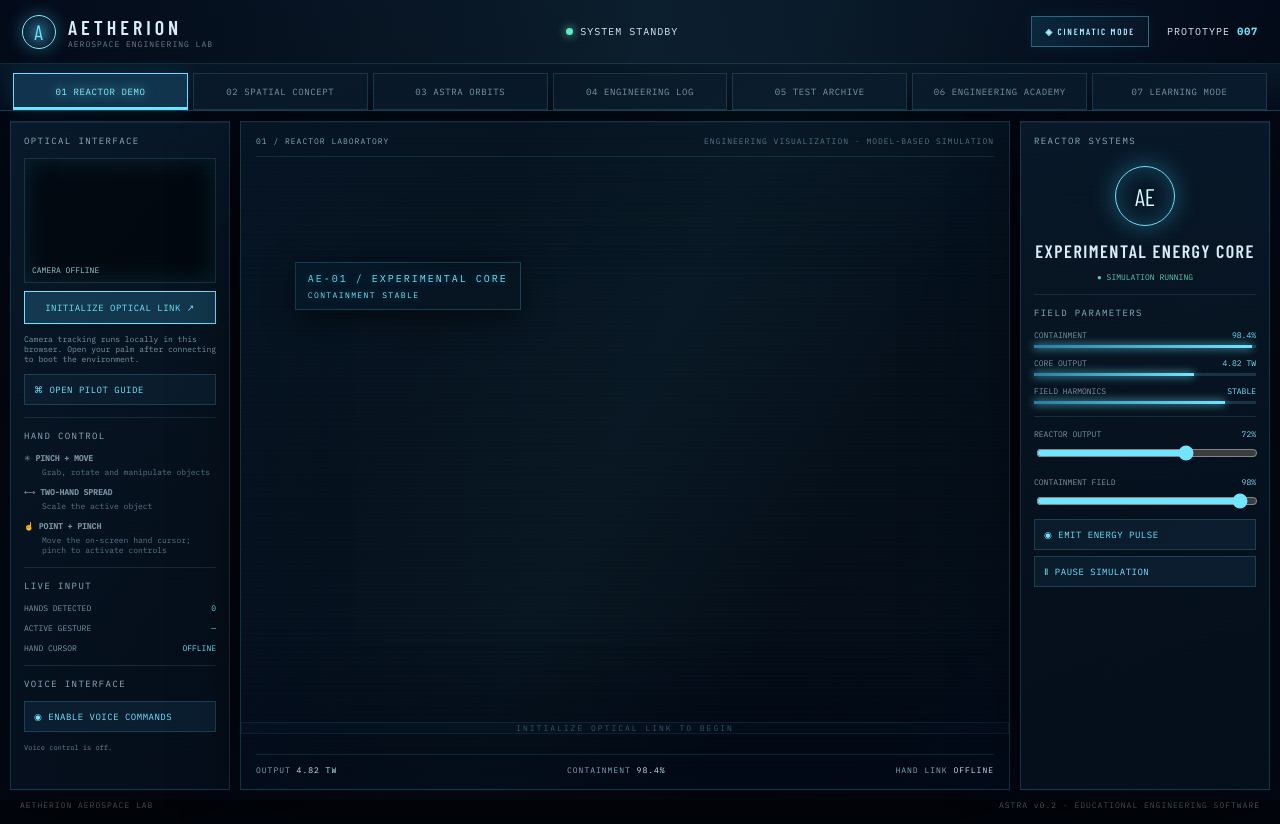
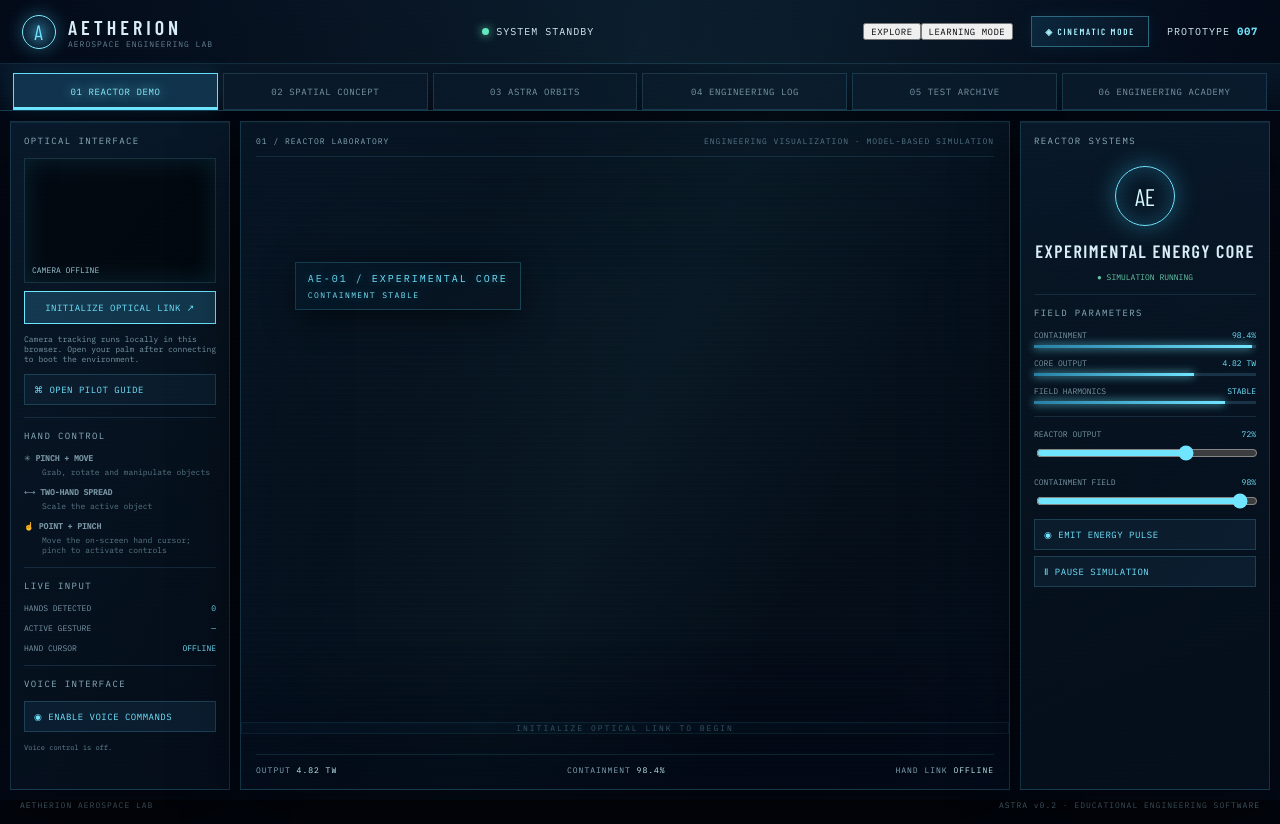
Before and after one commit to isha-arjun/aetherion, a website: page index.html in a window 1280 px wide. Drawn offline with nearby package versions, Linux system fonts and the light colour scheme.

Commit message:
Add Explore and Learning Mode workspace toggle

```diff
--- a/index.html
+++ b/index.html
@@ -1,8 +1,8 @@
 <!doctype html>
 <html lang="en"><head><meta charset="utf-8"><meta name="viewport" content="width=device-width,initial-scale=1"><title>AETHERION // SYSTEM ONLINE</title><link rel="stylesheet" href="./style.css"></head>
 <body>
-<header><div class="brand"><b>A</b><span>AETHERION<small>AEROSPACE ENGINEERING LAB</small></span></div><div class="status"><i></i><span id="state">SYSTEM STANDBY</span></div><div class="header-actions"><button id="cinemaToggle" class="cinema-toggle" type="button">◈ CINEMATIC MODE</button><label>PROTOTYPE <strong>007</strong></label></div></header>
-<nav id="modules"><button class="active" data-module="reactor">01 REACTOR DEMO</button><button data-module="spatial">02 SPATIAL CONCEPT</button><button data-module="cosmos">03 ASTRA ORBITS</button><button data-module="intelligence">04 ENGINEERING LOG</button><button data-module="archive">05 TEST ARCHIVE</button><button data-module="academy">06 ENGINEERING ACADEMY</button><button data-module="learning">07 LEARNING MODE</button></nav>
+<header><div class="brand"><b>A</b><span>AETHERION<small>AEROSPACE ENGINEERING LAB</small></span></div><div class="status"><i></i><span id="state">SYSTEM STANDBY</span></div><div class="header-actions"><div class="mode-switch" role="group" aria-label="Workspace mode"><button id="exploreModeToggle" class="mode-toggle active" type="button" aria-pressed="true">EXPLORE</button><button id="learningModeToggle" class="mode-toggle" type="button" aria-pressed="false">LEARNING MODE</button></div><button id="cinemaToggle" class="cinema-toggle" type="button">◈ CINEMATIC MODE</button><label>PROTOTYPE <strong>007</strong></label></div></header>
+<nav id="modules"><button class="active" data-module="reactor">01 REACTOR DEMO</button><button data-module="spatial">02 SPATIAL CONCEPT</button><button data-module="cosmos">03 ASTRA ORBITS</button><button data-module="intelligence">04 ENGINEERING LOG</button><button data-module="archive">05 TEST ARCHIVE</button><button data-module="academy">06 ENGINEERING ACADEMY</button></nav>
 <main>
 <aside class="panel left">
 <h3>OPTICAL INTERFACE</h3><div class="cam"><video id="cam" autoplay playsinline muted></video><canvas id="hands"></canvas><span id="camstate">CAMERA OFFLINE</span></div>
```
